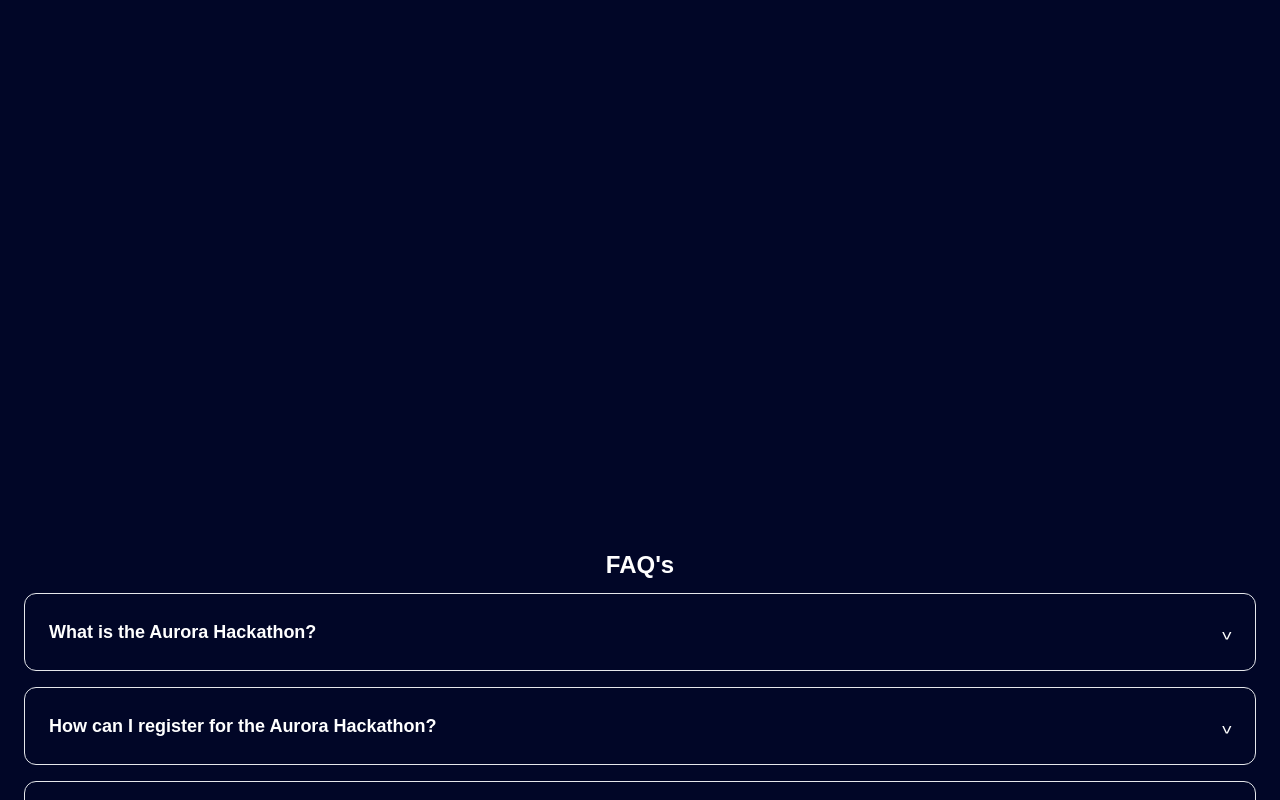
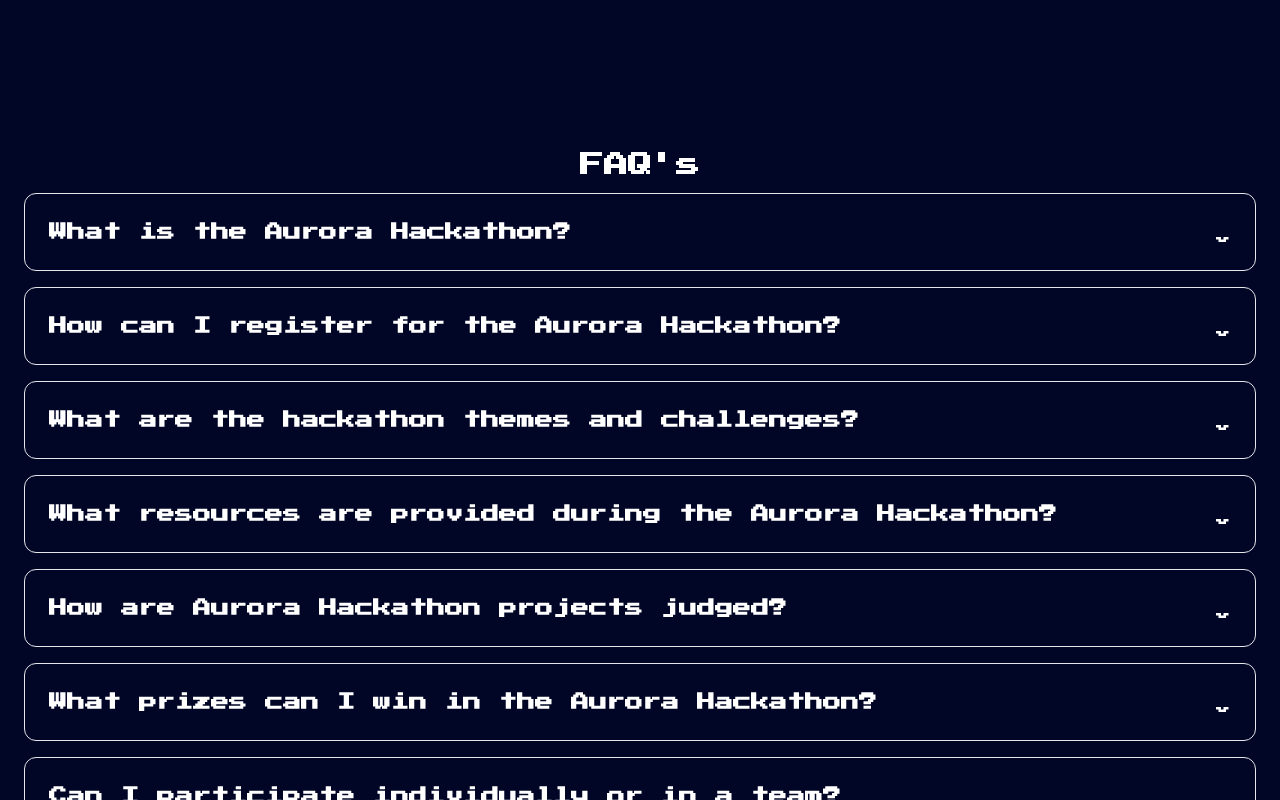
Before and after one commit to Pranav-Kumar14/Aurora-25, a React (Vite) app in the folder frontend/: page /hackathon in a window 1280 px wide. Shown: the part 1760-2560 px from the top of the page. Built offline with nearby package versions, Linux system fonts and the light colour scheme.

Commit message:
Update faq.jsx

```diff
--- a/frontend/src/components/faq.jsx
+++ b/frontend/src/components/faq.jsx
@@ -1,71 +1,92 @@
-import React, { useState } from 'react'
+import React, { useState } from "react";
 const faqs = [
   {
     question: "What is the Aurora Hackathon?",
-      answer: "The Aurora Hackathon is a competitive event that challenges developers, designers, and innovators to build creative solutions using cutting-edge technologies, with a focus on generative AI, payment systems, and more.",
+    answer:
+      "The Aurora Hackathon is a competitive event that challenges developers, designers, and innovators to build creative solutions using cutting-edge technologies, with a focus on generative AI, payment systems, and more.",
   },
   {
     question: "How can I register for the Aurora Hackathon?",
-      answer: "To register, visit the Aurora Hackathon website, complete the registration form, and follow the instructions to confirm your participation.",
+    answer:
+      "To register, visit the Aurora Hackathon website, complete the registration form, and follow the instructions to confirm your participation.",
   },
   {
     question: "What are the hackathon themes and challenges?",
-      answer: "The Aurora Hackathon features challenges in areas like generative AI, payment systems, fraud detection, and conversational AI. Participants are expected to create innovative solutions in these domains.",
+    answer:
+      "The Aurora Hackathon features challenges in areas like generative AI, payment systems, fraud detection, and conversational AI. Participants are expected to create innovative solutions in these domains.",
   },
   {
     question: "What resources are provided during the Aurora Hackathon?",
-      answer: "Participants have access to API keys, tech stacks, mentorship, and online resources to help them throughout the event. Details are available on the hackathon’s resource page.",
+    answer:
+      "Participants have access to API keys, tech stacks, mentorship, and online resources to help them throughout the event. Details are available on the hackathon’s resource page.",
   },
   {
     question: "How are Aurora Hackathon projects judged?",
-      answer: "Projects are judged based on their innovation, impact, technical complexity, and relevance to the given challenges. Judges will evaluate how well the project solves real-world problems using AI and other technologies.",
+    answer:
+      "Projects are judged based on their innovation, impact, technical complexity, and relevance to the given challenges. Judges will evaluate how well the project solves real-world problems using AI and other technologies.",
   },
   {
     question: "What prizes can I win in the Aurora Hackathon?",
-      answer: "The Aurora Hackathon offers exciting prizes, including tech gadgets, internships, opportunities to showcase your project, and other exclusive rewards for top teams and individuals.",
+    answer:
+      "The Aurora Hackathon offers exciting prizes, including tech gadgets, internships, opportunities to showcase your project, and other exclusive rewards for top teams and individuals.",
   },
   {
     question: "Can I participate individually or in a team?",
-      answer: "You can participate either individually or as part of a team. Teams are encouraged to leverage diverse skills and expertise to tackle the challenges more effectively.",
+    answer:
+      "You can participate either individually or as part of a team. Teams are encouraged to leverage diverse skills and expertise to tackle the challenges more effectively.",
   },
   {
     question: "When is the Aurora Hackathon event?",
-      answer: "The Aurora Hackathon is taking place from [start date] to [end date]. Be sure to check the event schedule for specific timings and important announcements.",
+    answer:
+      "The Aurora Hackathon is taking place from [start date] to [end date]. Be sure to check the event schedule for specific timings and important announcements.",
   },
 ];
 
 const FAQ = () => {
   const [activeIndex, setActiveIndex] = useState(null);
   const toggleFAQ = (index) => {
-        console.log("clicked")
+    console.log("clicked");
     setActiveIndex(activeIndex === index ? null : index); // Toggle visibility
   };
 
   return (
     <div>
-        <div className="mx-auto p-6 mt-[800px]">
-        <h1 className="text-2xl font-bold text-center mb-3">FAQ's</h1>
+      <div className="mx-auto p-6 mt-[400px] ">
+        <h1 className="text-2xl font-bold text-center mb-3 font-press-start  ">
+          FAQ's
+        </h1>
         <div className="">
           {faqs.map((faq, index) => (
-            <div key={faq.question} className="rounded-xl border border-gray-200  p-6 mb-4">
-              <dt className="flex justify-between items-center cursor-pointer"
-              onClick={() =>toggleFAQ(index)} >
-                <p className="font-semibold text-lg">{faq.question}</p>
-                <p className={` text-xl ${activeIndex === index ? "rotate-0" : "rotate-180"} transition-transform duration-200`}
-                >^</p>
+            <div
+              key={faq.question}
+              className="rounded-xl border border-gray-200  p-6 mb-4"
+            >
+              <dt
+                className="flex justify-between items-center cursor-pointer"
+                onClick={() => toggleFAQ(index)}
+              >
+                <p className="font-semibold text-lg font-press-start">
+                  {faq.question}
+                </p>
+                <p
+                  className={` text-xl ${
+                    activeIndex === index ? "rotate-0" : "rotate-180"
+                  } transition-transform duration-200 font-press-start`}
+                >
+                  ^
+                </p>
               </dt>
               {activeIndex === index && (
-                <dd className="text-lg font-light mt-6">
-                  <p>{faq.answer}</p>
+                <dd className="text-lg font-light mt-6 ">
+                  <p className="font-press-start">{faq.answer}</p>
                 </dd>
               )}
             </div>
           ))}
         </div>
-
       </div>
     </div>
-  )
-}
+  );
+};
 
-export default FAQ
+export default FAQ;
```
Lines whose indentation alone changed are shown as unchanged.
